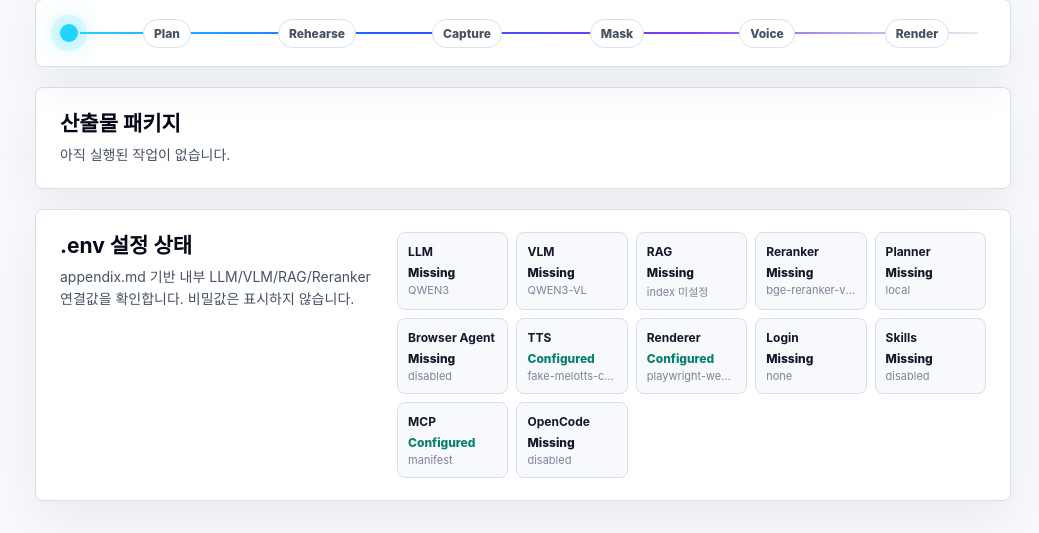
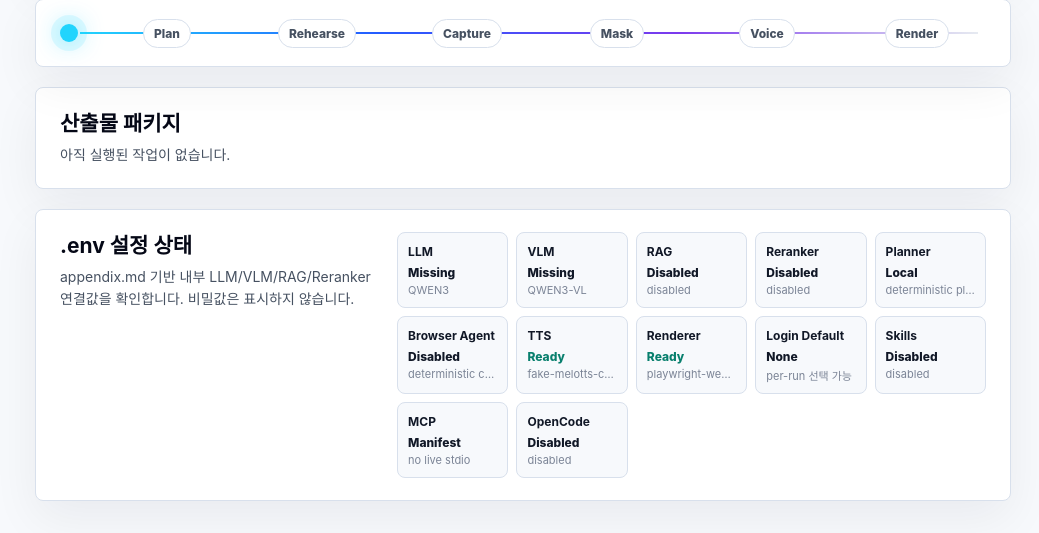
Before and after one commit to flybywind2/manual_video_generator, a FastAPI app: page / in a window 1280 px wide. Shown: the part 1018-1551 px from the top of the page, without its empty margins (241-1280 px from the left). Run offline with FastAPI, Linux system fonts and the light colour scheme; some libraries are stand-ins or nearby versions.

Commit message:
fix: clarify config status states

```diff
--- a/backend/app/static/app.js
+++ b/backend/app/static/app.js
@@ -178,28 +178,95 @@ async function loadConfigStatus() {
     const response = await fetch("/api/config/status");
     if (!response.ok) throw new Error(`config status failed: ${response.status}`);
     const status = await response.json();
-    const rows = [
-      ["LLM", status.llm.configured, status.llm.model || "QWEN3"],
-      ["VLM", status.vlm.configured, status.vlm.model || "QWEN3-VL"],
-      ["RAG", status.rag.configured, status.rag.index_name || "index 미설정"],
-      ["Reranker", status.reranker.configured, status.reranker.model || "model 미설정"],
-      ["Planner", status.runtime.enable_internal_planner, status.runtime.enable_internal_planner ? "internal LLM" : "local"],
-      ["Browser Agent", status.runtime.enable_browser_agent, status.runtime.enable_browser_agent ? `${status.runtime.browser_agent_max_steps || 8} steps` : "disabled"],
-      ["TTS", true, status.runtime.tts_provider],
-      ["Renderer", true, status.runtime.video_renderer],
-      ["Login", status.login.mode !== "none", status.login.mode === "credentials" ? (status.login.credentials_configured ? "credentials ready" : "credentials missing") : status.login.mode],
-      ["Skills", status.runtime.enable_hyperframes_skills, status.runtime.enable_hyperframes_skills ? "enabled" : "disabled"],
-      ["MCP", status.runtime.playwright_mcp_mode !== "off", status.runtime.playwright_mcp_mode],
-      ["OpenCode", status.runtime.enable_opencode, status.runtime.enable_opencode ? (status.runtime.opencode_agent || "enabled") : "disabled"],
-    ];
-    configGrid.innerHTML = rows
-      .map(([label, configured, detail]) => {
-        const state = configured ? "configured" : "missing";
-        const text = configured ? "Configured" : "Missing";
-        return `<div class="config-item ${state}"><strong>${label}</strong><span>${text}</span><small>${detail}</small></div>`;
-      })
-      .join("");
+    configGrid.innerHTML = configStatusRows(status).map(renderConfigItem).join("");
   } catch (error) {
     configGrid.innerHTML = `<span class="config-error">${error.message || "설정 상태를 불러오지 못했습니다."}</span>`;
   }
 }
+
+function configStatusRows(status) {
+  return [
+    requiredConfigRow("LLM", status.llm.configured, status.llm.model || "QWEN3"),
+    requiredConfigRow("VLM", status.vlm.configured, status.vlm.model || "QWEN3-VL"),
+    optionalServiceRow("RAG", status.rag.configured, status.rag.index_name || "index 미설정", status.runtime.enable_rag_context),
+    optionalServiceRow("Reranker", status.reranker.configured, status.reranker.model || "model 미설정", status.runtime.enable_reranker),
+    plannerStatusRow(status),
+    browserAgentStatusRow(status),
+    { label: "TTS", state: "ready", text: "Ready", detail: status.runtime.tts_provider },
+    { label: "Renderer", state: "ready", text: "Ready", detail: status.runtime.video_renderer },
+    loginStatusRow(status),
+    featureToggleRow("Skills", status.runtime.enable_hyperframes_skills, "enabled", "disabled"),
+    mcpStatusRow(status),
+    featureToggleRow("OpenCode", status.runtime.enable_opencode, status.runtime.opencode_agent || "enabled", "disabled"),
+  ];
+}
+
+function requiredConfigRow(label, configured, detail) {
+  return configured
+    ? { label, state: "ready", text: "Ready", detail }
+    : { label, state: "missing", text: "Missing", detail };
+}
+
+function optionalServiceRow(label, configured, detail, enabled) {
+  if (!enabled) {
+    return { label, state: "disabled", text: "Disabled", detail: "disabled" };
+  }
+  return configured
+    ? { label, state: "ready", text: "Ready", detail }
+    : { label, state: "missing", text: "Missing", detail };
+}
+
+function plannerStatusRow(status) {
+  if (!status.runtime.enable_internal_planner) {
+    return { label: "Planner", state: "neutral", text: "Local", detail: "deterministic planner" };
+  }
+  return status.llm.configured
+    ? { label: "Planner", state: "ready", text: "Ready", detail: "internal LLM" }
+    : { label: "Planner", state: "missing", text: "Missing", detail: "LLM config required" };
+}
+
+function browserAgentStatusRow(status) {
+  if (!status.runtime.enable_browser_agent) {
+    return { label: "Browser Agent", state: "disabled", text: "Disabled", detail: "deterministic capture" };
+  }
+  return status.llm.configured
+    ? { label: "Browser Agent", state: "ready", text: "Ready", detail: `${status.runtime.browser_agent_max_steps || 8} steps` }
+    : { label: "Browser Agent", state: "missing", text: "Missing", detail: "LLM config required" };
+}
+
+function loginStatusRow(status) {
+  if (status.login.mode === "none") {
+    return { label: "Login Default", state: "disabled", text: "None", detail: "per-run 선택 가능" };
+  }
+  if (status.login.mode === "manual") {
+    return { label: "Login Default", state: "ready", text: "Manual", detail: "브라우저에서 직접 로그인" };
+  }
+  if (status.login.mode === "credentials") {
+    return status.login.credentials_configured
+      ? { label: "Login Default", state: "ready", text: "Ready", detail: "credentials" }
+      : { label: "Login Default", state: "missing", text: "Missing", detail: "credentials missing" };
+  }
+  return { label: "Login Default", state: "disabled", text: "None", detail: status.login.mode || "none" };
+}
+
+function featureToggleRow(label, enabled, enabledDetail, disabledDetail) {
+  return enabled
+    ? { label, state: "ready", text: "Ready", detail: enabledDetail }
+    : { label, state: "disabled", text: "Disabled", detail: disabledDetail };
+}
+
+function mcpStatusRow(status) {
+  if (status.runtime.playwright_mcp_mode === "off") {
+    return { label: "MCP", state: "disabled", text: "Disabled", detail: "off" };
+  }
+  if (status.runtime.playwright_mcp_mode === "manifest") {
+    return { label: "MCP", state: "neutral", text: "Manifest", detail: "no live stdio" };
+  }
+  return status.runtime.playwright_mcp_command_set
+    ? { label: "MCP", state: "ready", text: "Ready", detail: status.runtime.playwright_mcp_mode }
+    : { label: "MCP", state: "missing", text: "Missing", detail: "command required" };
+}
+
+function renderConfigItem(row) {
+  return `<div class="config-item ${row.state}"><strong>${row.label}</strong><span>${row.text}</span><small>${row.detail}</small></div>`;
+}
--- a/backend/app/static/styles.css
+++ b/backend/app/static/styles.css
@@ -796,8 +796,14 @@ a {
   font-size: 11px;
 }
 
-.config-item.configured span {
+.config-item.configured span,
+.config-item.ready span {
   color: #087f6d;
+}
+
+.config-item.neutral span,
+.config-item.disabled span {
+  color: var(--ink);
 }
 
 .config-item.missing span,
```
Also changed, not shown: backend/tests/test_home_ui.py (+16 -0 lines), README.md.
